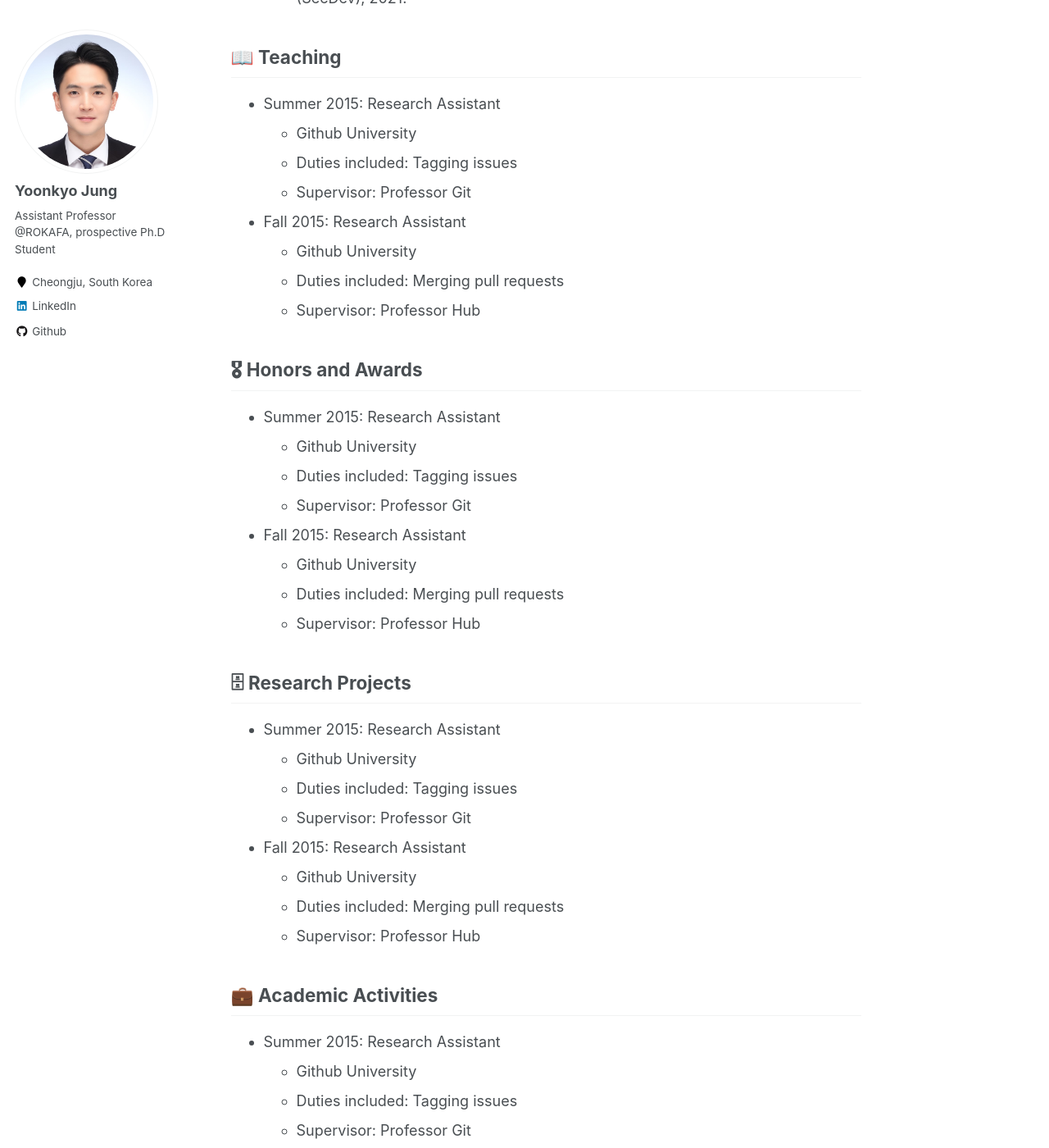
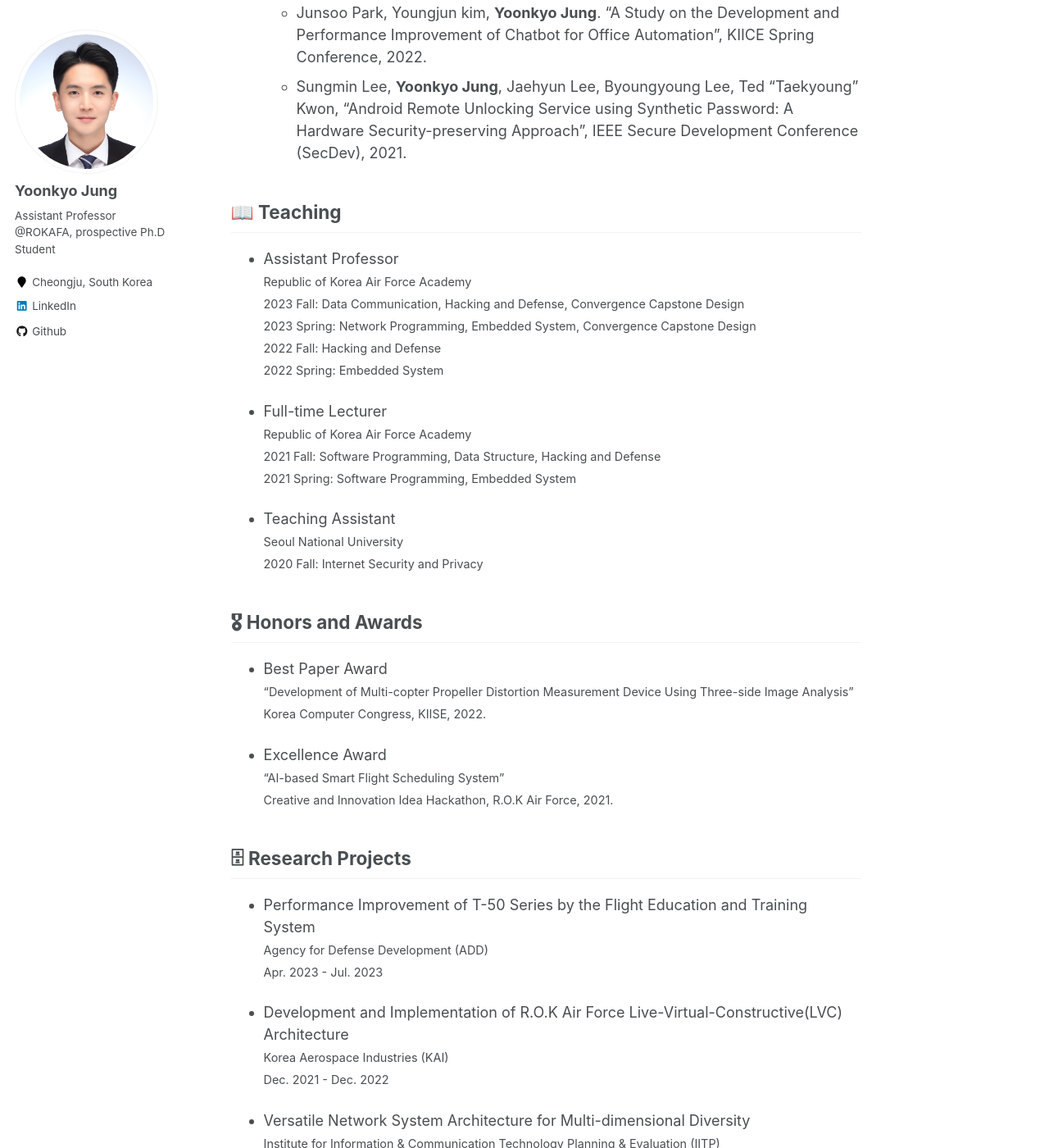
Before and after one commit to Yoonkyo/yoonkyo.github.io, a Jekyll site: the page built from _pages/about.md, in a window 1280 px wide and 1400 px high, scrolled down 2173 px. Shown: the whole window at 82% size. Built offline with Jekyll 4.4.1, drawn with Linux system fonts in a browser that asks for light colours; some of the changed text lies outside the part shown.

Commit message:
Add info

```diff
--- a/_pages/about.md
+++ b/_pages/about.md
@@ -87,39 +94,74 @@ Contact: ykjung.rokafa@gmail.com
 
 📖 Teaching
 ------
-* Summer 2015: Research Assistant
-  * Github University
-  * Duties included: Tagging issues
-  * Supervisor: Professor Git
+* Assistant Professor
+<span style="font-size:80%">
+<br>Republic of Korea Air Force Academy
+<br>2023 Fall: Data Communication, Hacking and Defense, Convergence Capstone Design
+<br>2023 Spring: Network Programming, Embedded System, Convergence Capstone Design
+<br>2022 Fall: Hacking and Defense
+<br>2022 Spring: Embedded System
+</span>
 
-* Fall 2015: Research Assistant
-  * Github University
-  * Duties included: Merging pull requests
-  * Supervisor: Professor Hub
+* Full-time Lecturer
+<span style="font-size:80%">
+<br>Republic of Korea Air Force Academy
+<br>2021 Fall: Software Programming, Data Structure, Hacking and Defense
+<br>2021 Spring: Software Programming, Embedded System
+</span>
+
+* Teaching Assistant
+<span style="font-size:80%">
+<br>Seoul National University
+<br>2020 Fall: Internet Security and Privacy
+</span>
 
 🎖 Honors and Awards
 ------
-* Summer 2015: Research Assistant
-  * Github University
-  * Duties included: Tagging issues
-  * Supervisor: Professor Git
+* Best Paper Award
+<span style="font-size:80%">
+<br>"Development of Multi-copter Propeller Distortion Measurement Device Using Three-side Image Analysis"
+<br>Korea Computer Congress, KIISE, 2022.
+</span>
 
-* Fall 2015: Research Assistant
-  * Github University
-  * Duties included: Merging pull requests
-  * Supervisor: Professor Hub
+
+* Excellence Award
+<span style="font-size:80%">
+<br>"AI-based Smart Flight Scheduling System"
+<br>Creative and Innovation Idea Hackathon, R.O.K Air Force, 2021.
+</span>
 
 🗄 Research Projects
 ------
-* Summer 2015: Research Assistant
-  * Github University
-  * Duties included: Tagging issues
-  * Supervisor: Professor Git
+* Performance Improvement of T-50 Series by the Flight Education and Training System
+<span style="font-size:80%">
+<br>Agency for Defense Development (ADD)
+<br>Apr. 2023 - Jul. 2023
+</span>
 
-* Fall 2015: Research Assistant
-  * Github University
-  * Duties included: Merging pull requests
-  * Supervisor: Professor Hub
+* Development and Implementation of R.O.K Air Force Live-Virtual-Constructive(LVC) Architecture
+<span style="font-size:80%">
+<br>Korea Aerospace Industries (KAI)
+<br>Dec. 2021 - Dec. 2022
+</span>
+
+* Versatile Network System Architecture for Multi-dimensional Diversity
+<span style="font-size:80%">
+<br>Institute for Information & Communication Technology Planning & Evaluation (IITP)
+<br>Jan. 2020 - Dec. 2020
+</span>
+
+* Smartcampus: A Research on Localization Scheme based on Multiple Sensors
+<span style="font-size:80%">
+<br>Samsung Electronics
+<br>May. 2019 - Apr. 2020
+</span>
+
+* A Research on Security Scheme for Interconnection of Heterogeneous Networks
+<span style="font-size:80%">
+<br>Electronics and Telecommunications Research Institute (ETRI)
+<br>Jun. 2019 - Oct. 2019
+</span>
 
 💼 Academic Activities
 ------
```
Also changed, not shown: other parts of _pages/about.md (+17 -10 lines).
